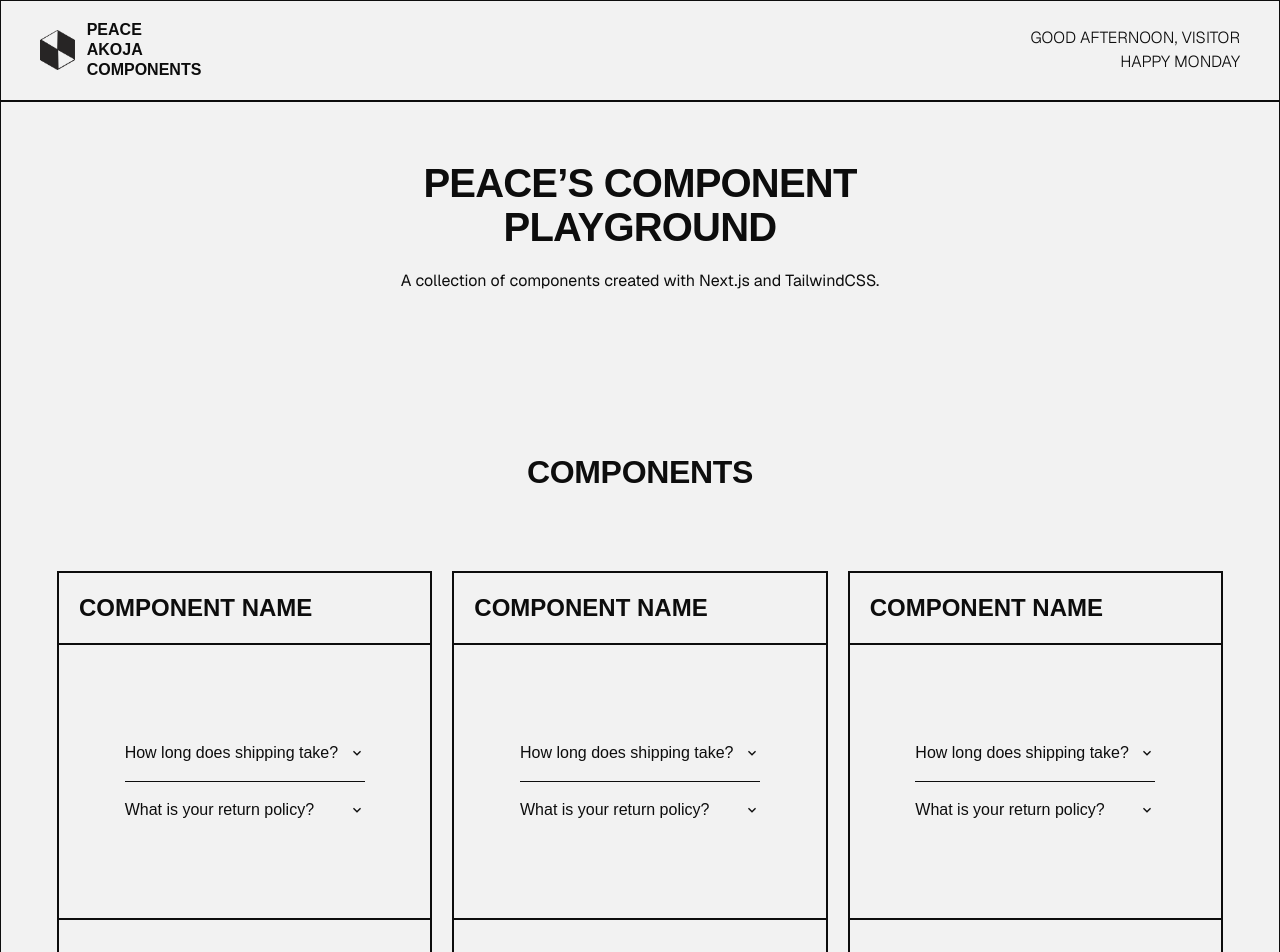
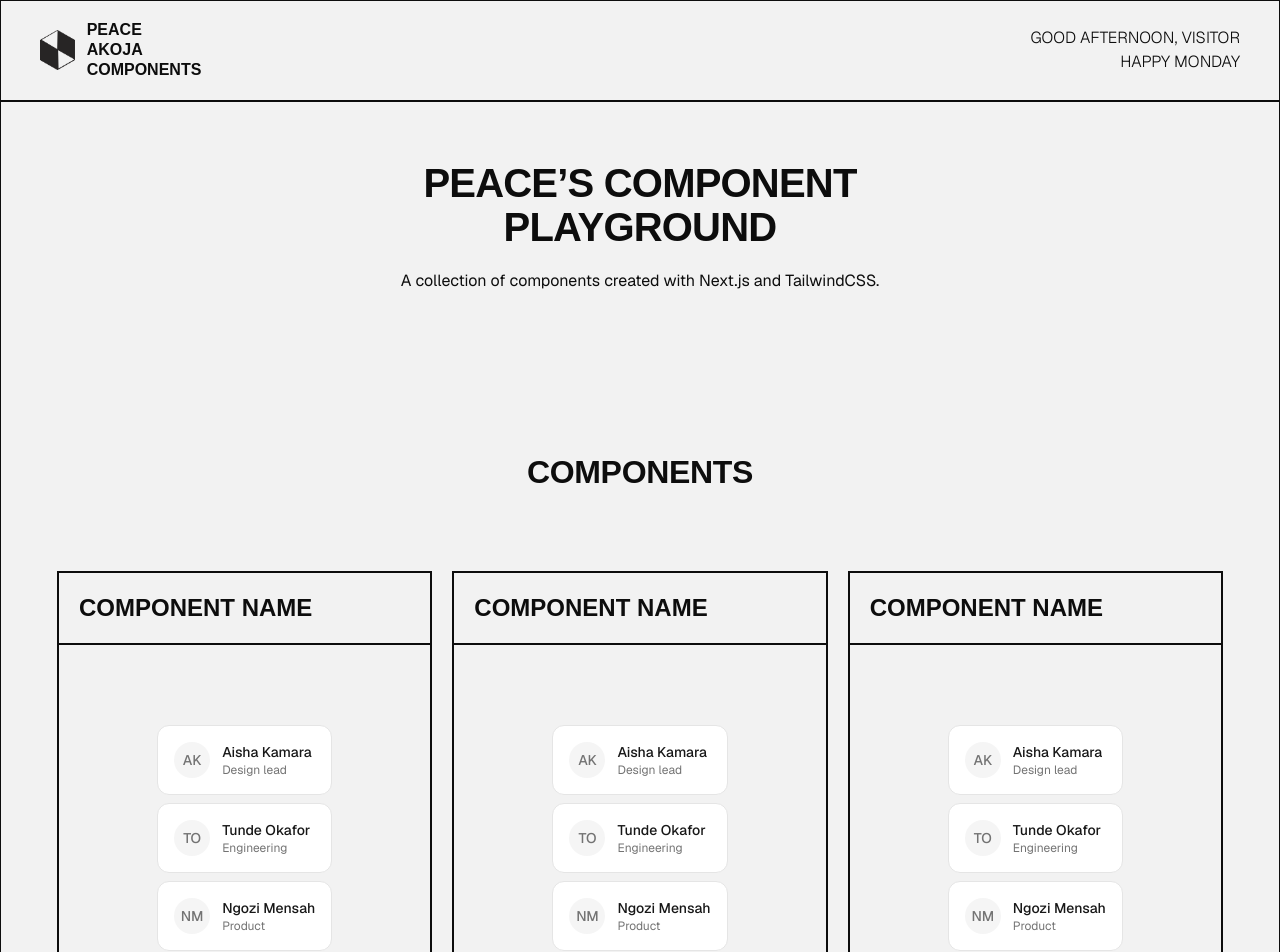
Before and after one commit to BluTargaryan/peace-akoja-components, a Next.js app: page / in a window 1280 px wide. Shown: the top 952 px of the page. Built offline with nearby package versions, Linux system fonts and the light colour scheme; a web font is replaced by a local one.

Commit message:
feat: staggered list

```diff
--- a/app/components/atoms/ComponentCard.tsx
+++ b/app/components/atoms/ComponentCard.tsx
@@ -1,17 +1,20 @@
 'use client'
 
 import Link from 'next/link'
-import React from 'react'
+import React, { useState } from 'react'
 import Button from './Button'
 import {MdOutlineArrowForward} from 'react-icons/md'
 import { SpringButton } from './SpringButton'
 import { Accordion } from './Accordion'
+import { StaggeredList } from './StaggeredList'
 
 
 const ComponentCard = ({componentId}: {componentId: string}) => {
-  const items = [
-    { value: 'shipping', title: 'How long does shipping take?', content: '3–5 business days.' },
-    { value: 'returns',  title: 'What is your return policy?',  content: '30 days, no questions asked.' },
+  const [replayKey, setReplayKey] = useState(0);
+  const people = [
+    { name: 'Aisha Kamara',  role: 'Design lead' },
+    { name: 'Tunde Okafor',  role: 'Engineering' },
+    { name: 'Ngozi Mensah',  role: 'Product'     },
   ];
   return (
     <div className="flex flex-col border-2 border-text">
@@ -20,9 +23,30 @@ const ComponentCard = ({componentId}: {componentId: string}) => {
     <h3>Component Name</h3>
   </div>
 
-  <div className='w-full py-20 flex items-center justify-center'>
+  <div className='w-full py-20 flex flex-col items-center justify-center gap-4'>
     {/* <div className='w-50 h-16 border-2 border-text'/> */}
-    <Accordion items={items} type="single" className='w-60 '
+    <StaggeredList
+      key={replayKey}
+      items={people}
+      staggerDelay={0.08}
+      duration={0.3}
+      once={true}
+      renderItem={(person) => (
+        <div className="flex items-center gap-3 p-4 rounded-xl border border-neutral-200 bg-white">
+          <div className="w-9 h-9 rounded-full bg-neutral-100 flex items-center justify-center text-sm font-medium text-neutral-500">
+            {person.name.split(' ').map(n => n[0]).join('')}
+          </div>
+          <div>
+            <p className="text-sm font-medium text-neutral-900">{person.name}</p>
+            <p className="text-xs text-neutral-500">{person.role}</p>
+          </div>
+        </div>
+      )}
+    />
+    <Button
+    className='w-50 h-16 border-2 border-text text-base'
+      content={<span>Replay</span>}
+      onClick={() => setReplayKey(k => k + 1)}
     />
   </div>
 
--- /dev/null
+++ b/app/components/atoms/StaggeredList.tsx
@@ -0,0 +1,69 @@
+'use client';
+
+import { motion, useInView, type Variants } from 'framer-motion';
+import { useRef } from 'react';
+import { twMerge } from 'tailwind-merge';
+
+interface StaggeredListProps<T> {
+  items: T[];
+  renderItem: (item: T, index: number) => React.ReactNode;
+  staggerDelay?: number;
+  duration?: number;
+  once?: boolean;
+  className?: string;
+  itemClassName?: string;
+}
+
+const containerVariants = (staggerDelay: number) => ({
+  hidden: {},
+  visible: {
+    transition: {
+      staggerChildren: staggerDelay,
+    },
+  },
+});
+
+const itemVariants = (duration: number): Variants => ({
+    hidden: { opacity: 0, y: 16 },
+    visible: {
+      opacity: 1,
+      y: 0,
+      transition: {
+        duration,
+        ease: [0.4, 0, 0.2, 1],
+      },
+    },
+  });
+
+export function StaggeredList<T>({
+  items,
+  renderItem,
+  staggerDelay = 0.08,
+  duration = 0.3,
+  once = true,
+  className,
+  itemClassName,
+}: StaggeredListProps<T>) {
+  const ref = useRef(null);
+  const inView = useInView(ref, { once, margin: '-80px' });
+
+  return (
+    <motion.ul
+      ref={ref}
+      className={twMerge('flex flex-col gap-2 list-none p-0 m-0', className)}
+      variants={containerVariants(staggerDelay)}
+      initial="hidden"
+      animate={inView ? 'visible' : 'hidden'}
+    >
+      {items.map((item, i) => (
+        <motion.li
+          key={i}
+          variants={itemVariants(duration) as Variants}
+          className={itemClassName}
+        >
+          {renderItem(item, i)}
+        </motion.li>
+      ))}
+    </motion.ul>
+  );
+}
--- a/app/data/componentList.tsx
+++ b/app/data/componentList.tsx
@@ -1,5 +1,6 @@
 import { SpringButton } from "../components/atoms/SpringButton";
 import { Accordion } from "../components/atoms/Accordion";
+import { StaggeredList } from "../components/atoms/StaggeredList";
 
 export const componentList = [
     {
@@ -14,4 +15,10 @@ export const componentList = [
       component: Accordion,
       description: "An accordion that smoothly animates panels open and closed. The height animation works by reading the panel's natural content height via Radix's --radix-accordion-content-height CSS variable and transitioning to it — avoiding the height: auto limitation that breaks CSS transitions. Radix handles aria-expanded, aria-controls, keyboard navigation, and open/closed state. The chevron rotates 180° on open using a group-data-[state=open] Tailwind selector. type='single' allows only one open item at a time; type='multiple' lets each item toggle independently. Requires @radix-ui/react-accordion and tailwind-merge."
     },
+    {
+      id: "3",
+      name: "Staggered List",
+      component: StaggeredList,
+      description: "A list where each item fades in and slides up in sequence, one after the other. Framer Motion's staggerChildren staggers the start time of each child's animation by a fixed delay — so item 0 starts immediately, item 1 starts after one delay, item 2 after two delays, and so on. useInView triggers the animation only when the list scrolls into the viewport, with an 80px margin so it fires just before the user reaches it. once=true means it only plays on first entry; set it to false to replay on every scroll-in. The component is generic over T so it works with any data shape via the renderItem render prop. Requires framer-motion and tailwind-merge."
+    },
 ];
```
